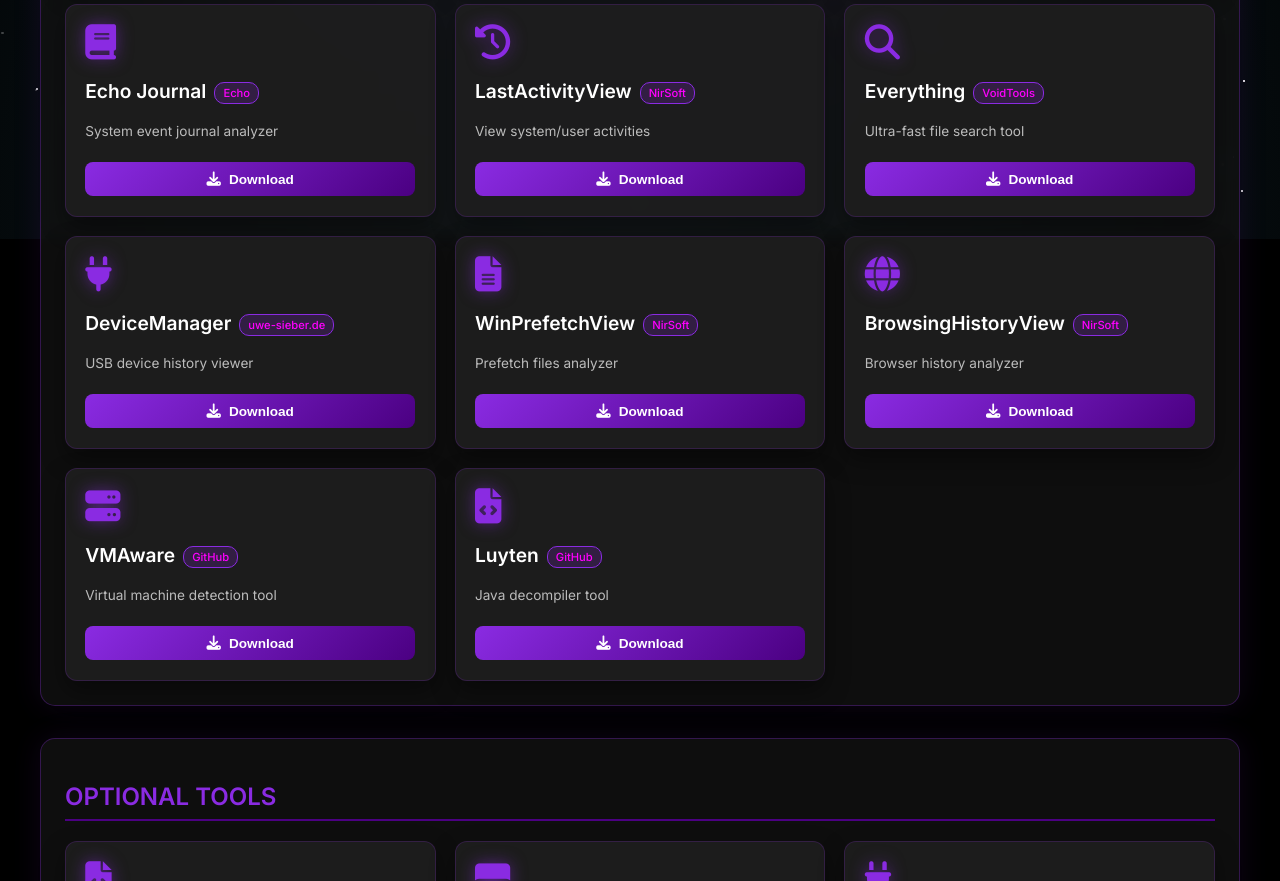
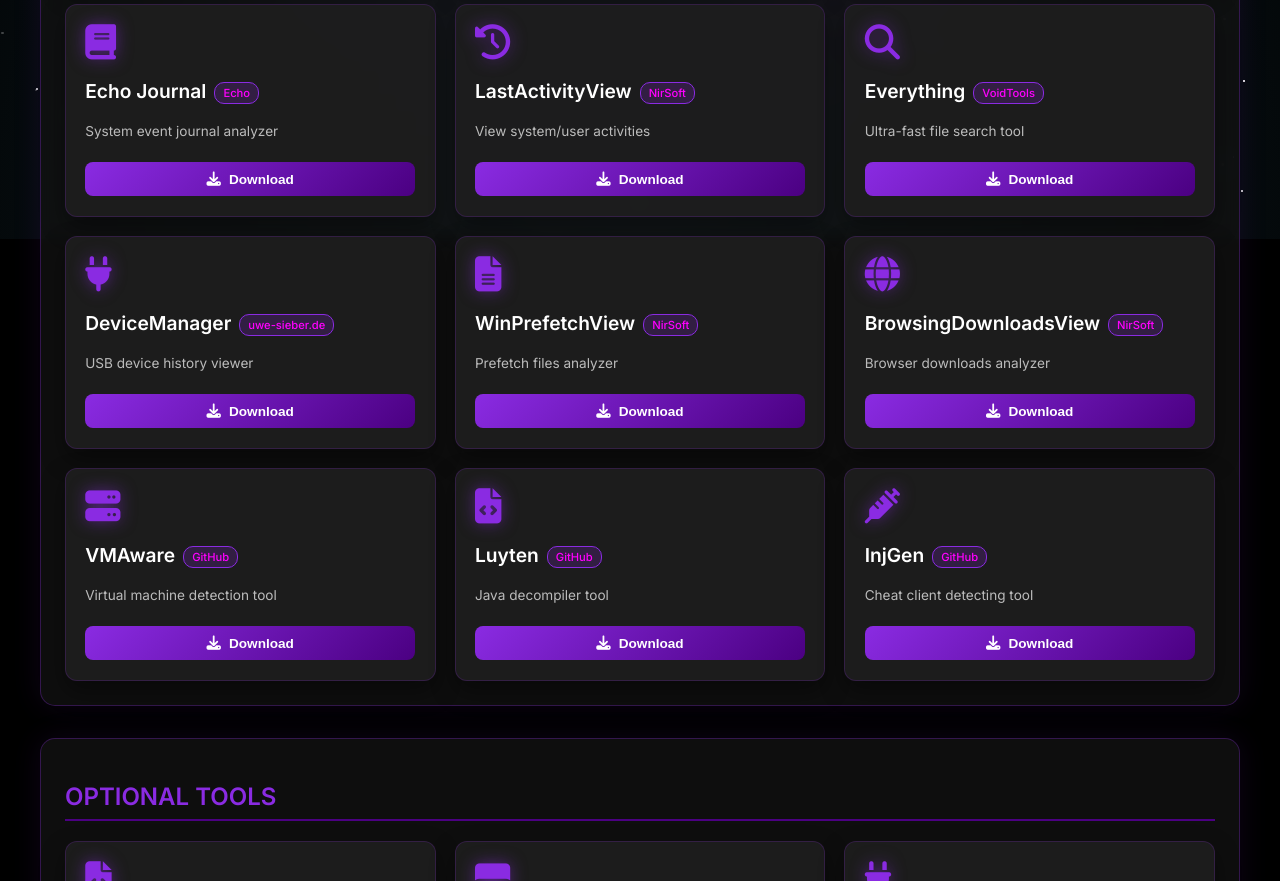
Before and after one commit to HonzasikCZ/NortBoxSSTools-Website, a plain HTML site: page index.html in a window 1280 px wide. Shown: the part 561-1442 px from the top of the page. Drawn offline with Linux system fonts and the light colour scheme.

Commit message:
Update index.html

```diff
--- a/index.html
+++ b/index.html
@@ -439,15 +439,15 @@
                     </button>
                 </div>
 
-                <!-- BrowsingHistoryView -->
+                <!-- BrowsingDownloadsView -->
                 <div class="tool-card">
                     <i class="fas fa-globe tool-icon" style="font-size: 2.2rem; color: var(--purple);"></i>
                     <div class="tool-title-wrapper">
-                        <h3 class="tool-title">BrowsingHistoryView</h3>
+                        <h3 class="tool-title">BrowsingDownloadsView</h3>
                         <span class="tool-source">NirSoft</span>
                     </div>
-                    <div class="tool-description">Browser history analyzer</div>
-                    <button onclick="downloadTool(event, 'https://www.nirsoft.net/utils/browsinghistoryview.zip', 'BrowsingHistoryView.zip')" class="download-btn">
+                    <div class="tool-description">Browser downloads analyzer</div>
+                    <button onclick="downloadTool(event, 'https://www.nirsoft.net/utils/browserdownloadsview.zip', 'BrowsingDownloadsView.zip')" class="download-btn">
                         <i class="fas fa-download"></i> Download
                     </button>
                 </div>
@@ -474,6 +474,18 @@
                     </div>
                     <div class="tool-description">Java decompiler tool</div>
                     <button onclick="downloadTool(event, 'https://github.com/ThexXTURBOXx/Luyten/releases/download/v0.8.2/luyten-0.8.2.exe', 'Luyten.exe')" class="download-btn">
+                        <i class="fas fa-download"></i> Download
+                    </button>
+                </div>
+                <!-- InjGen -->
+                <div class="tool-card">
+                    <i class="fas fa-syringe tool-icon" style="font-size: 2.2rem; color: var(--purple);"></i>
+                    <div class="tool-title-wrapper">
+                        <h3 class="tool-title">InjGen</h3>
+                        <span class="tool-source">GitHub</span>
+                    </div>
+                    <div class="tool-description">Cheat client detecting tool</div>
+                    <button onclick="downloadTool(event, 'https://github.com/NotRequiem/InjGen/releases/download/v2.0/InjGen.exe', 'InjGen.exe')" class="download-btn">
                         <i class="fas fa-download"></i> Download
                     </button>
                 </div>
@@ -533,7 +545,6 @@
 
     <script>
         document.addEventListener('DOMContentLoaded', function() {
-            // Create stars
             const starsContainer = document.getElementById('stars');
             const starsCount = 300;
             for (let i = 0; i < starsCount; i++) {
@@ -549,8 +560,6 @@
                 star.style.animationDelay = `${Math.random() * 5}s`;
                 starsContainer.appendChild(star);
             }
-
-            // Animate nebulas
             const nebula1 = document.getElementById('nebula1');
             const nebula2 = document.getElementById('nebula2');
             const nebula3 = document.getElementById('nebula3');
```
